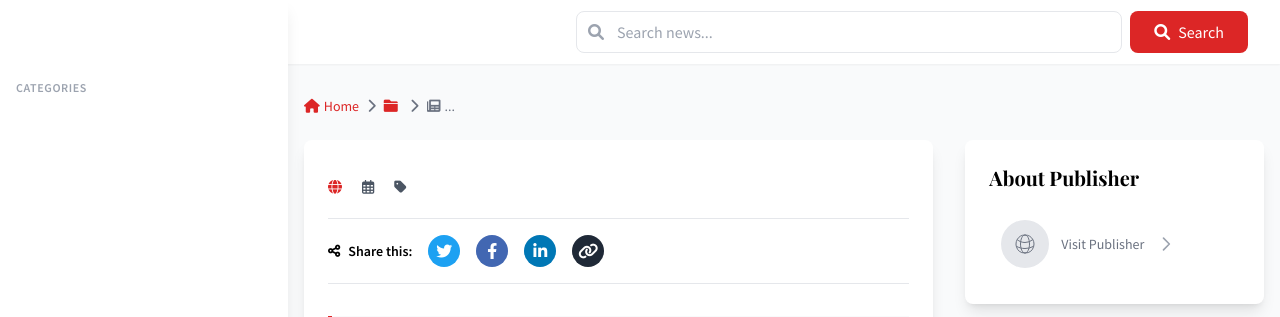
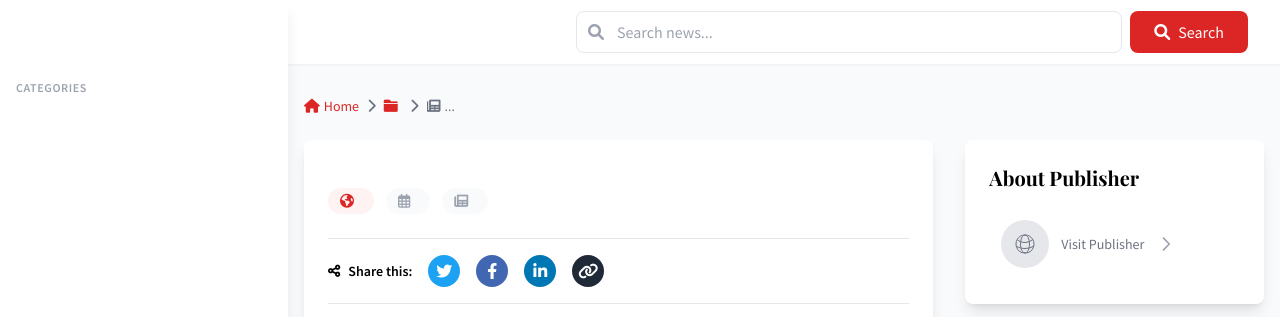
Before and after one commit to Balogunolalere/blogbackend2, a FastAPI app: template templates/article.html in a window 1280 px wide. Shown: the top 317 px of the page. Run offline with FastAPI, Linux system fonts and the light colour scheme; the template is opened without the code that fills it, so the values that code supplies are empty; some libraries are stand-ins or nearby versions.

Commit message:
Refactor article template layout and enhance meta information display

```diff
--- a/templates/article.html
+++ b/templates/article.html
@@ -60,27 +60,41 @@
 
             <div class="p-4 sm:p-6">
                 <!-- Article Header -->
-                <header class="mb-6 sm:mb-8">
-                    <h1 class="font-heading text-2xl sm:text-3xl lg:text-4xl font-bold mb-4">{{ article.title }}</h1>
+                <header class="mb-8">
+                    <h1 class="font-heading text-2xl sm:text-3xl lg:text-4xl font-bold mb-6">{{ article.title }}</h1>
 
-                    <!-- Meta Information - Made scrollable on mobile -->
-                    <div class="flex flex-nowrap overflow-x-auto pb-2 sm:flex-wrap items-center gap-4 text-sm text-gray-600 mb-4">
+                    <!-- Updated Meta Information -->
+                    <div class="flex flex-wrap items-center gap-3 text-sm mb-6">
                         <a href="{{ article.publisher.href }}"
-                           class="text-brand-red font-semibold hover:underline flex items-center">
-                            <i class="fas fa-globe mr-1"></i>
-                            {{ article.publisher.title }}
+                           class="inline-flex items-center px-3 py-1.5 bg-red-50 text-brand-red rounded-full hover:bg-red-100 transition-colors group">
+                            <i class="fas fa-globe-americas mr-2 group-hover:animate-bounce-subtle"></i>
+                            <span class="font-medium">{{ article.publisher.title }}</span>
                         </a>
-                        <time class="flex items-center">
-                            <i class="far fa-calendar-alt mr-1"></i>
-                            {{ article.published_date[:10] }}
-                        </time>
-                        <span class="capitalize flex items-center">
-                            <i class="fas fa-tag mr-1"></i>
-                            {{ article.category }}
-                        </span>
+
+                        <div class="flex items-center px-3 py-1.5 bg-gray-50 text-gray-600 rounded-full">
+                            <i class="far fa-calendar-alt mr-2 text-gray-400"></i>
+                            <time>{{ article.published_date[:10] }}</time>
+                        </div>
+
+                        <a href="/?category={{ article.category|lower }}"
+                           class="inline-flex items-center px-3 py-1.5 bg-gray-50 text-gray-600 rounded-full hover:bg-gray-100 transition-colors">
+                            <i class="fas fa-{{ {
+                                'world': 'globe-americas',
+                                'nation': 'flag',
+                                'business': 'chart-line',
+                                'technology': 'microchip',
+                                'entertainment': 'film',
+                                'sports': 'medal',
+                                'science': 'flask',
+                                'health': 'heart-pulse',
+                                'politics': 'landmark',
+                                'education': 'graduation-cap'
+                            }[article.category|lower]|default('newspaper') }} mr-2 text-gray-400"></i>
+                            <span class="capitalize">{{ article.category }}</span>
+                        </a>
                     </div>
 
-                    <!-- Share Buttons - Adjusted spacing -->
+                    <!-- Share Buttons -->
                     <div class="flex items-center gap-2 sm:gap-4 border-t border-b border-gray-200 py-4">
                         <span class="text-sm font-semibold flex items-center">
                             <i class="fas fa-share-alt mr-2"></i> Share this:
```
